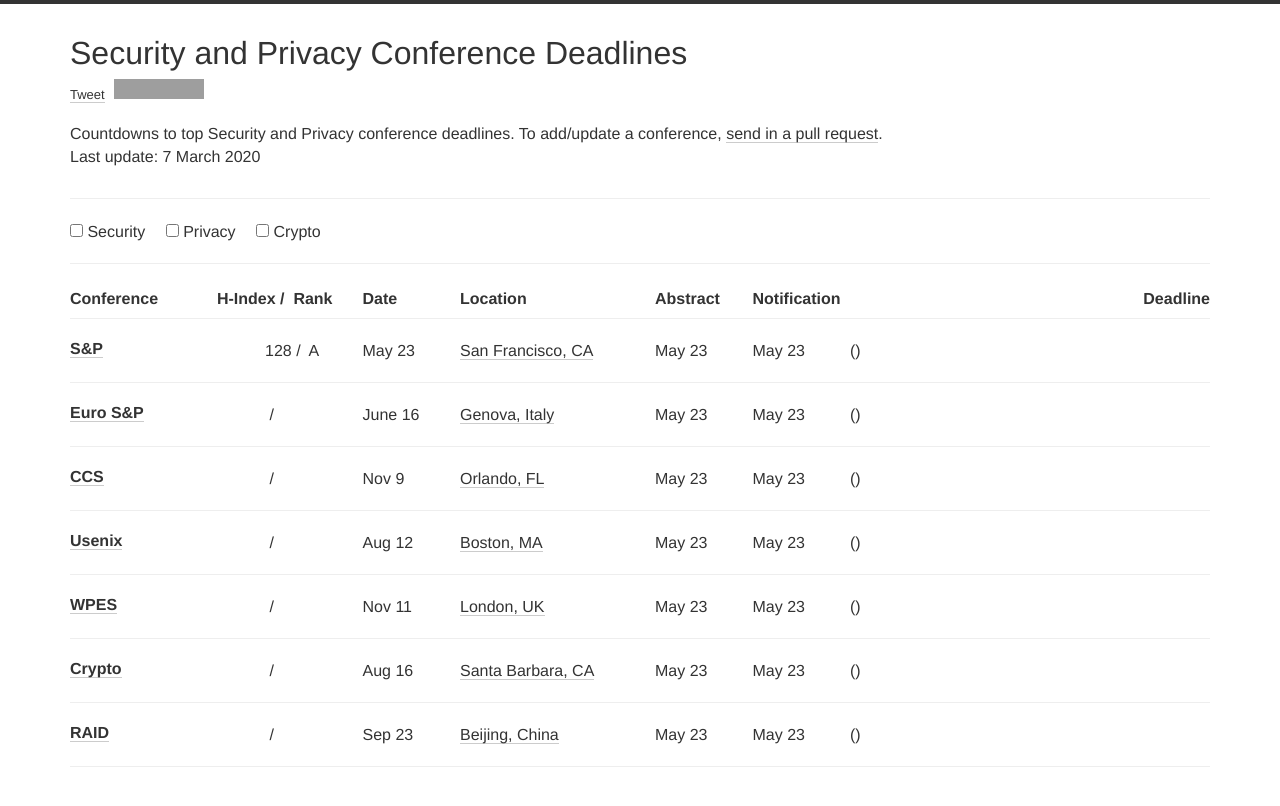
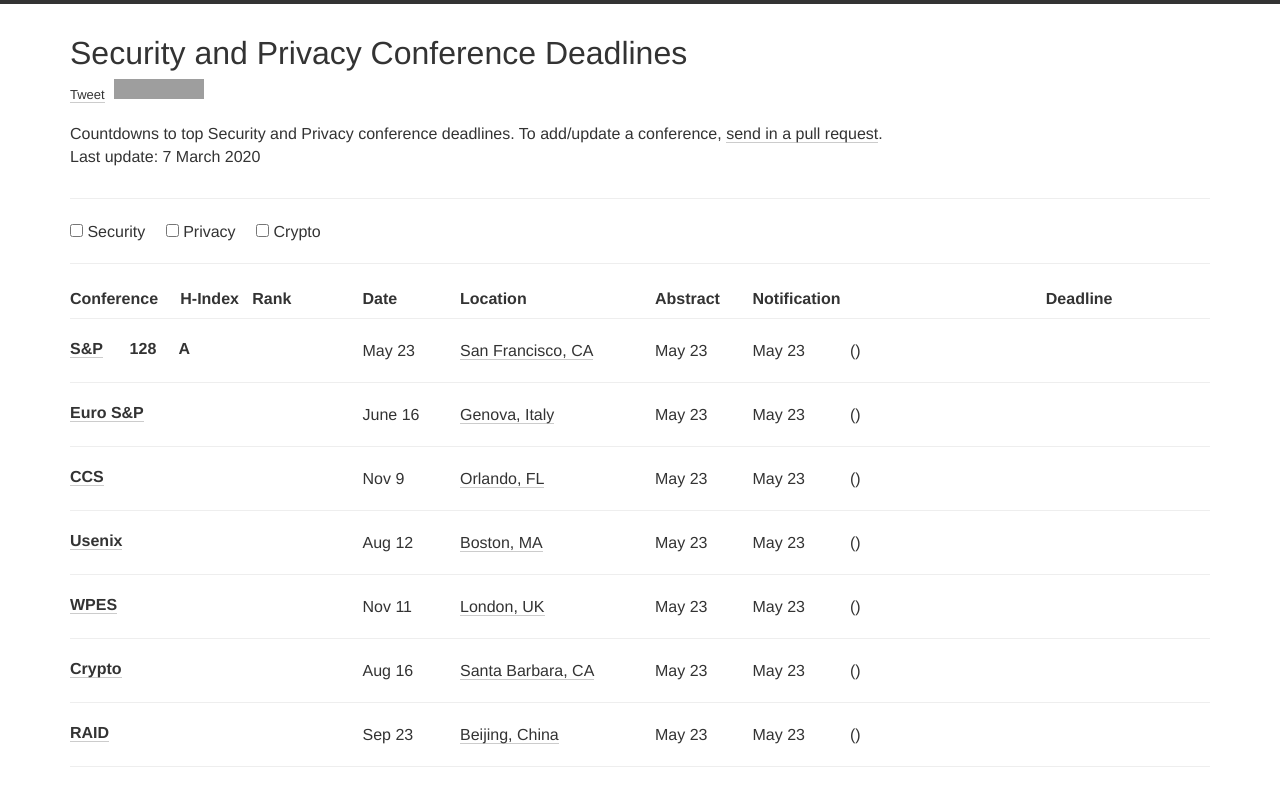
Before and after one commit to jianghaizhi/conference, a Jekyll site: the page built from index.html, in a window 1280 px wide. Shown: the top 806 px of the page. Built offline with Jekyll 4.4.1, drawn with Linux system fonts in a browser that asks for light colours; nearby versions of some CDN libraries; comment, search, counter and statistics services are not loaded; grey boxes are pictures that could not be loaded.

Commit message:
Update index.html

```diff
--- a/index.html
+++ b/index.html
@@ -47,13 +47,12 @@
                 </div>
               </form><hr>
              <div class="row" style="padding-top:5px">
-       <div class="col-xs-12 col-md-1"><h2>Conference</h2></div>
-        <div class="col-xs-12 col-md-2"><h2 style="float:right;">H-Index&nbsp;/&nbsp; Rank</h2></div>
+       <div class="col-xs-12 col-md-3"><h2>Conference&nbsp;&nbsp;&nbsp;&nbsp;&nbsp;H-Index&nbsp;&nbsp;&nbsp;Rank</h2></div>
         <div class="col-xs-12 col-md-1"><h2>Date</h2></div>
         <div class="col-xs-12 col-md-2"><h2>Location</h2></div>
         <div class="col-xs-12 col-md-1"><h2>Abstract</h2></div>
         <div class="col-xs-12 col-md-1"><h2>Notification</h2></div>
-        <div class="col-xs-12 col-md-4"><h2 style="float:right;">Deadline</h2></div>
+        <div class="col-xs-12 col-md-3"><h2 style="float:right;">Deadline</h2></div>
       </div>
 
             <!-- </div> -->
@@ -67,12 +66,10 @@
         {% for conf in site.data.conferences %}
         <div id="{{ conf.name | append: conf.year | slugify }}" class="conf {% for tag in conf.tags %} {{tag}} {% endfor %}">
           <div class="row">
-              <div class="col-xs-12 col-md-2">
-                <h2><a target="black" href="{{conf.link}}">{{conf.name}}</a></h2>
+              <div class="col-xs-12 col-md-3">
+                <h2><a target="black" href="{{conf.link}}">{{conf.name}}</a>&nbsp;&nbsp;&nbsp;&nbsp;&nbsp; {{conf.hindex}}&nbsp;&nbsp;&nbsp;&nbsp;&nbsp;{{conf.rank}}</h2>
               </div>
-            <div class="col-xs-12 col-md-1">
-                {{conf.hindex}}&nbsp;/&nbsp; {{conf.rank}}
-              </div>
+
             <div class="col-xs-12 col-md-1">
                 <div class="meta">
                  {{conf.month}} {{conf.date}}
```
